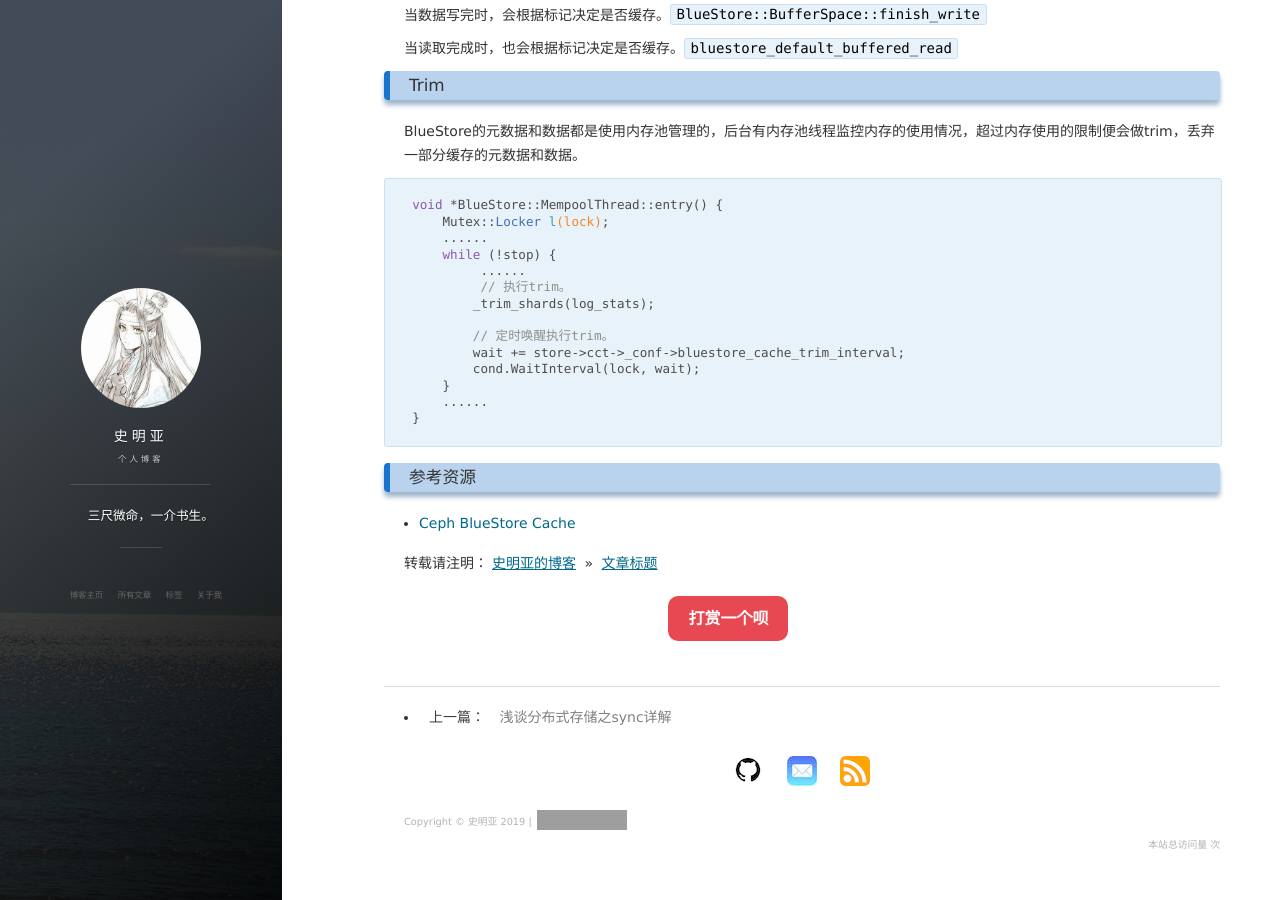
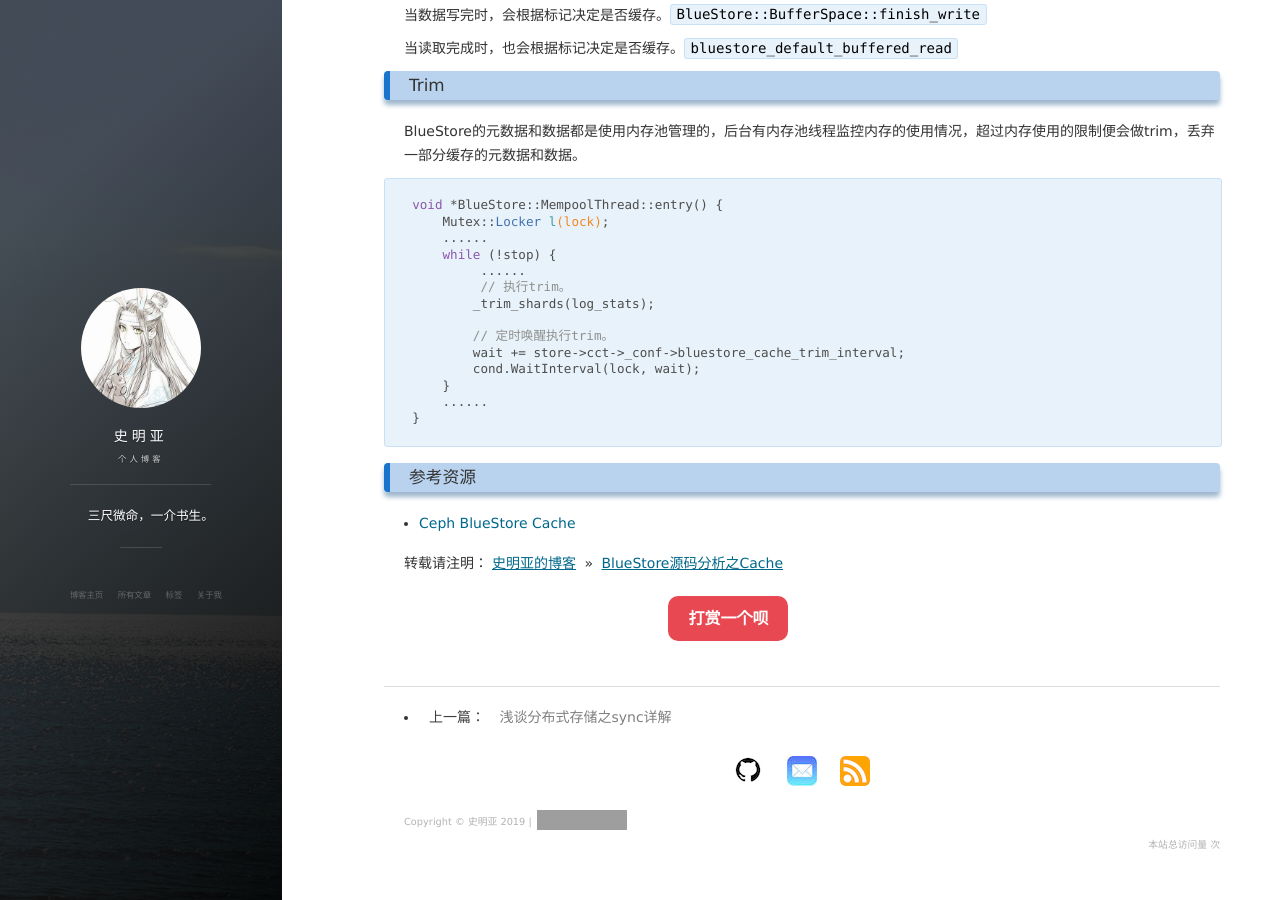
Before and after one commit to shimingyah/shimingyah.github.io, a Jekyll site: the page built from _posts/2019-11-14-BlueStore源码分析之Cache.md, in a window 1280 px wide and 900 px high, scrolled down 3382 px. Built offline with Jekyll 4.4.1, drawn with Linux system fonts in a browser that asks for light colours; nearby versions of some CDN libraries; comment, search, counter and statistics services are not loaded; grey boxes are pictures that could not be loaded.

Commit message:
update blog: BlueStore源码分析之Cache

```diff
--- a/_posts/2019-11-14-BlueStore源码分析之Cache.md
+++ b/_posts/2019-11-14-BlueStore源码分析之Cache.md
@@ -210,4 +210,4 @@ void *BlueStore::MempoolThread::entry() {
 
 * [Ceph BlueStore Cache](http://blog.wjin.org/posts/ceph-bluestore-cache.html)
 
-转载请注明：[史明亚的博客](https://shimingyah.github.io) » [文章标题](文章链接)
+转载请注明：[史明亚的博客](https://shimingyah.github.io) » [BlueStore源码分析之Cache](https://shimingyah.github.io/2019/11/BlueStore%E6%BA%90%E7%A0%81%E5%88%86%E6%9E%90%E4%B9%8BCache/)
```
